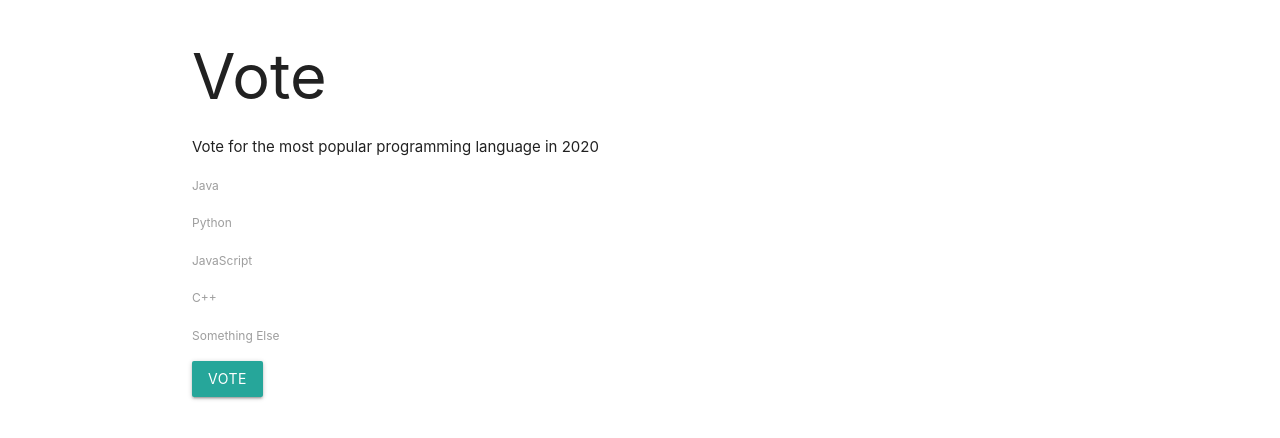
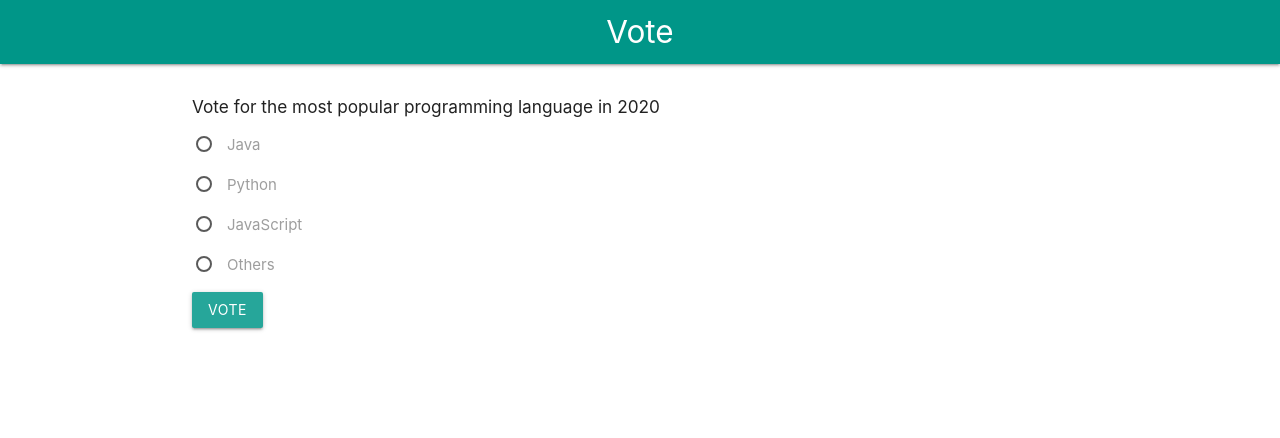
Before and after one commit to wuyaheng/real-time-poll-app, a website: page public/index.html in a window 1280 px wide. Drawn offline with nearby package versions, Linux system fonts and the light colour scheme.

Commit message:
add styling

```diff
--- a/public/index.html
+++ b/public/index.html
@@ -8,34 +8,60 @@
     <title>Real-Time Poll App</title>
 </head>
 <body>
+
+    <nav>
+        <div class="nav-wrapper teal">
+          <a href="#" class="brand-logo center">Vote</a>
+        </div>
+      </nav>
+
     <div class="container">
-        <h1>Vote</h1>
-        <p>Vote for the most popular programming language in 2020</p>
+        <br>
+        <h6>Vote for the most popular programming language in 2020</h6>
+
         <form id="vote-form">
             <p>
-                <input type="radio" name="pl" id="java" value="Java">
-                <label for="java">Java</label>
+            <label for="java">
+                <input class="with-gap" type="radio" name="pl" id="java" value="Java">
+                <span>Java</span>
+            </label>
             </p>
 
             <p>
-                <input type="radio" name="pl" id="python" value="Python">
-                <label for="python">Python</label>
+            <label for="python">
+                <input class="with-gap" type="radio" name="pl" id="python" value="Python">
+                <span>Python</span>
+            </label>
             </p>
 
             <p>
-                <input type="radio" name="pl" id="javascript" value="JavaScript">
-                <label for="javascript">JavaScript</label>
+            <label for="javascript">
+                <input class="with-gap" type="radio" name="pl" id="javascript" value="JavaScript">
+                <span>JavaScript</span>
+            </label>
+            </p>
+
+            <!-- <p>
+            <label for="c++">
+                <input class="with-gap" type="radio" name="pl" id="c++" value="C++">
+                <span>C++</span>
+            </label>
             </p>
 
             <p>
-                <input type="radio" name="pl" id="c++" value="C++">
-                <label for="c++">C++</label>
+            <label for="c#">
+                <input class="with-gap" type="radio" name="pl" id="c#" value="C#">
+                <span>C#</span>
+            </label>
+            </p> -->
+
+            <p>
+            <label for="other">
+                <input class="with-gap" type="radio" name="pl" id="other" value="Other">
+                <span>Others</span>
+            </label>
             </p>
 
-            <p>
-                <input type="radio" name="pl" id="other" value="Other">
-                <label for="other">Something Else</label>
-            </p>
 
             <input type="submit" value="Vote" class="btn">
         </form>
```
